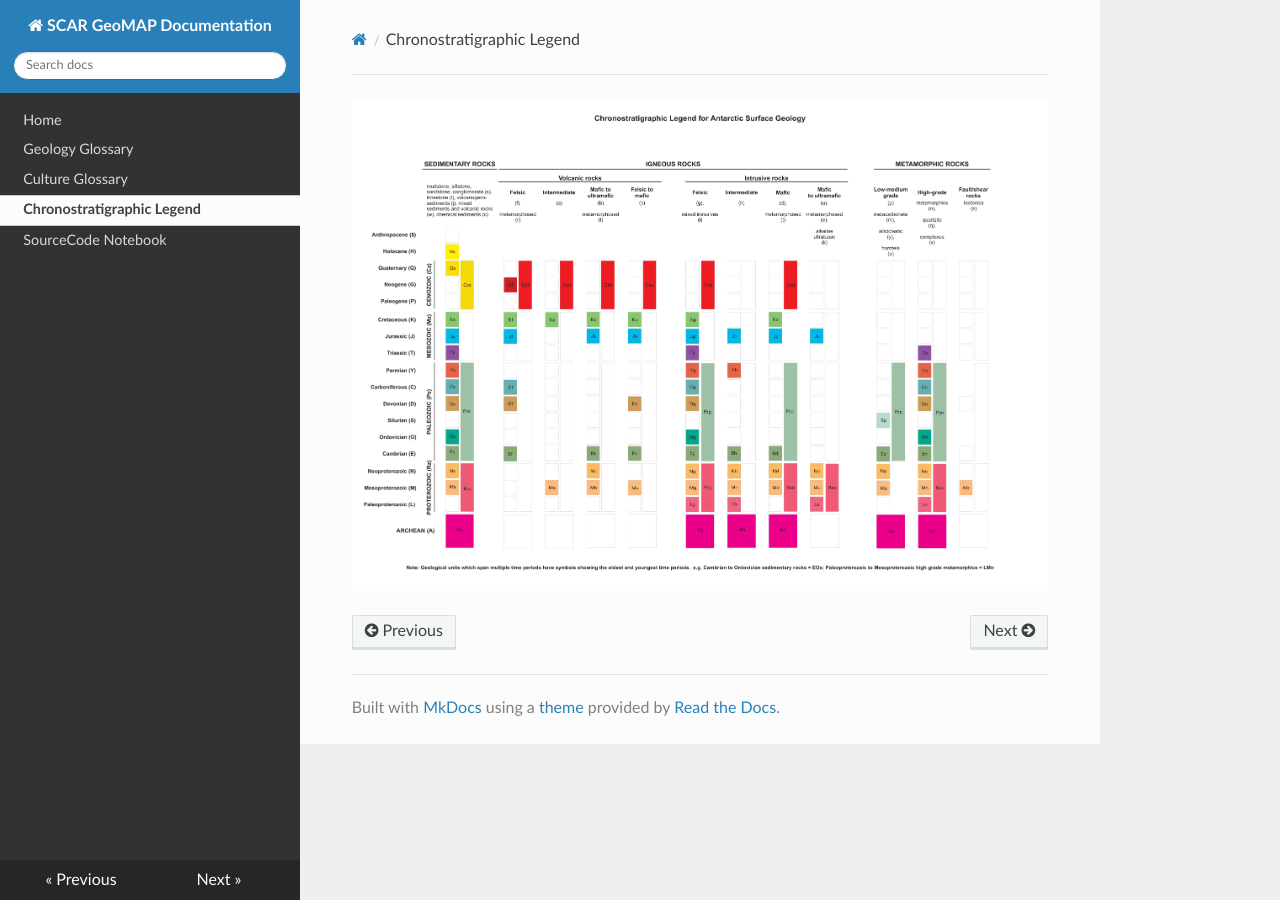
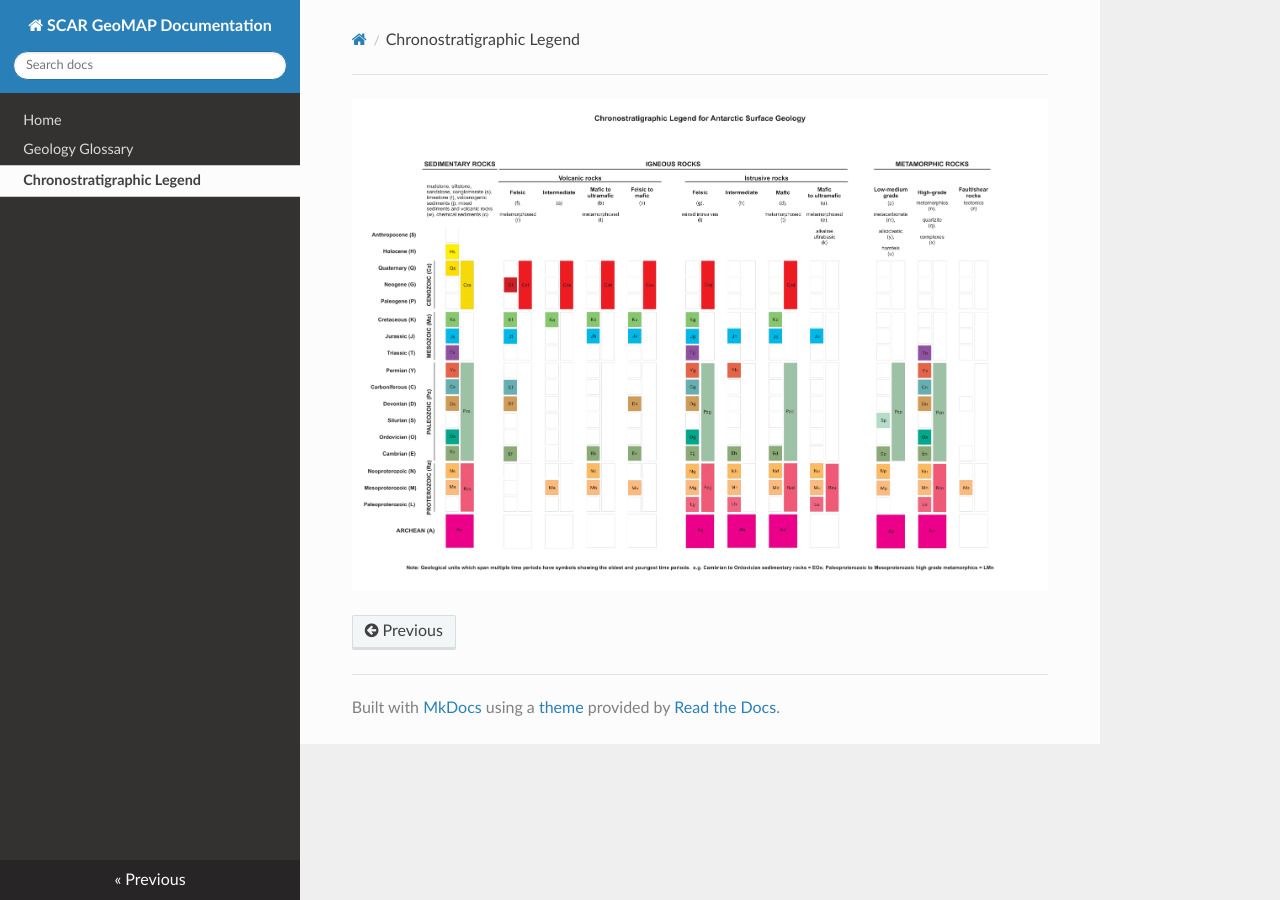
Before and after one commit to selkind/GeoMap, an MkDocs documentation site: the page built from documentation/docs_site/docs/legend.md, in a window 1280 px wide. Built offline with MkDocs 1.6.1, drawn with Linux system fonts in a browser that asks for light colours; nearby versions of some CDN libraries; a script that is not in the unit is left out.

Commit message:
remove unfinished pages

```diff
--- a/documentation/docs_site/mkdocs.yml
+++ b/documentation/docs_site/mkdocs.yml
@@ -2,17 +2,9 @@ site_name: SCAR GeoMAP Documentation
 nav:
     - Home: 'index.md'
     - Geology Glossary: 'field_glossary.md'
-    - Culture Glossary: 'culture_glossary.md'
     - Chronostratigraphic Legend: 'legend.md'
-    - SourceCode Notebook: 'notebooks/sourcecode_investigation.md'
 theme:
     name: readthedocs
-    highlightjs: true
-    hljs_languages:
-        - python
-        - python3
-        - Python
-        - Python3
     navigation_depth: 6
     features:
         - navigation.tabs
```
